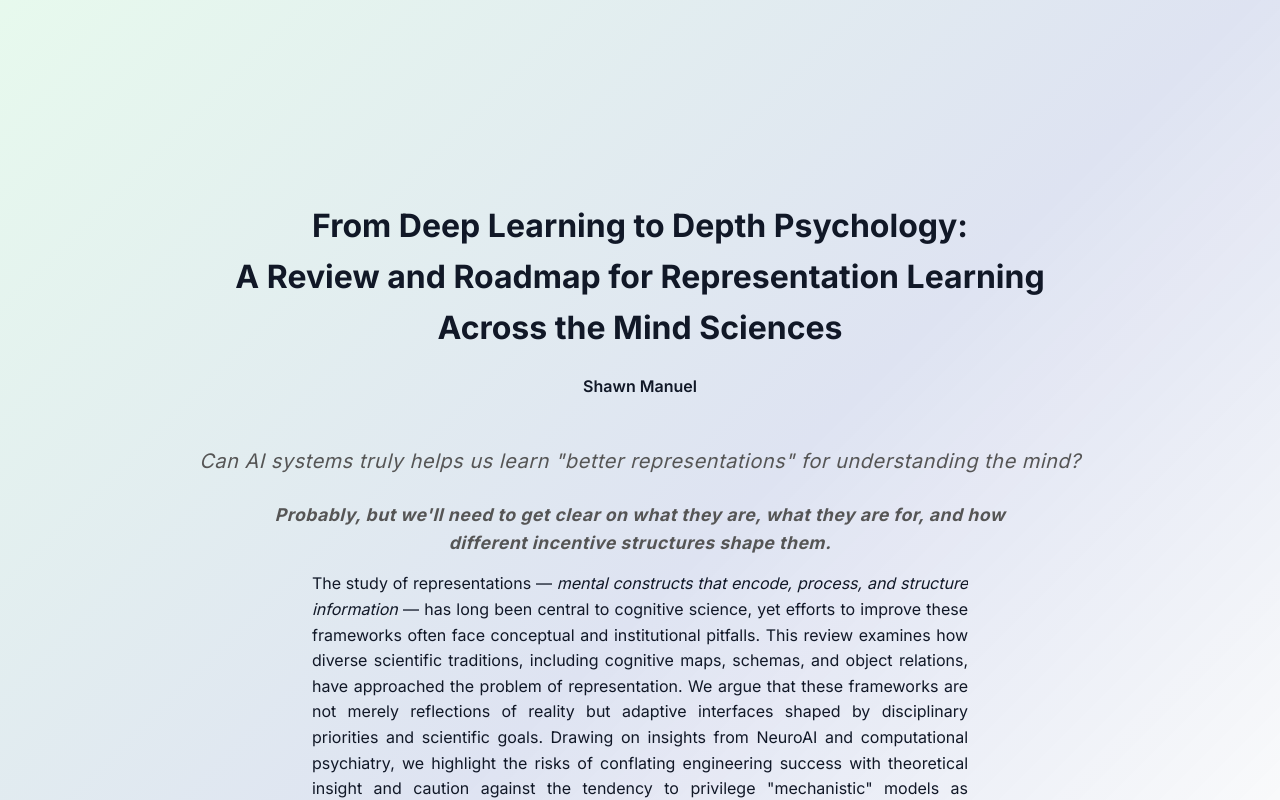
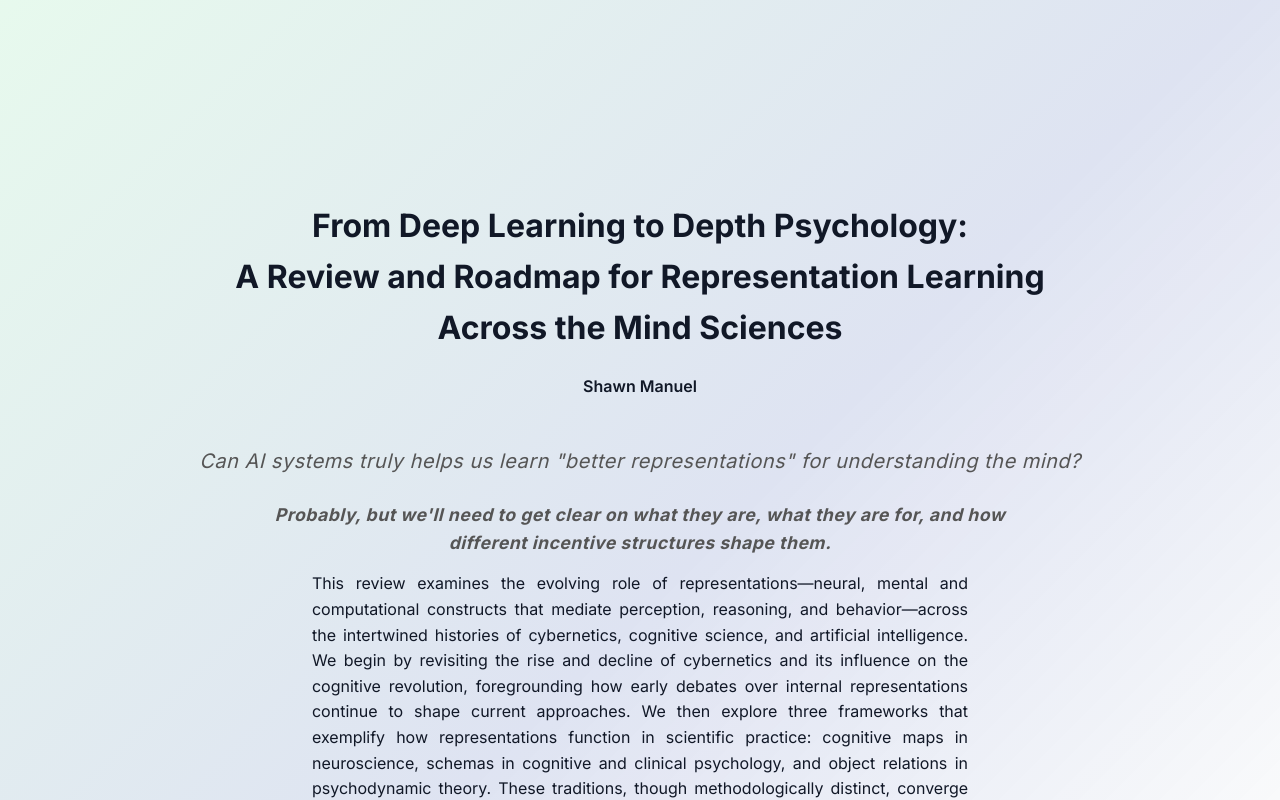
Before and after one commit to shwnmnl/representations, a plain HTML site: page index.html in a window 1280 px wide. Both pictures are taken after a click on the link "Summary". Shown: the top 800 px of the page. Drawn offline with Linux system fonts and the light colour scheme.

Commit message:
Update summary

```diff
--- a/index.html
+++ b/index.html
@@ -259,18 +259,18 @@
     <p class="tagline2"><strong>Probably, but we'll need to get clear on what they are, what they are for, and how different incentive structures shape them. </strong></p>
 
     <div id="summary-box" class="summary-box hidden">
-        <p>The study of representations — <i>mental constructs that encode, process, and structure information</i> — has long been central to cognitive science, yet efforts to improve these frameworks often face conceptual and institutional pitfalls.
-            This review examines how diverse scientific traditions, including cognitive maps, schemas, and object relations, have approached the problem of representation. We argue that these frameworks are not merely reflections of reality but adaptive interfaces shaped by disciplinary priorities and scientific goals.
-            Drawing on insights from NeuroAI and computational psychiatry, we highlight the risks of conflating engineering success with theoretical insight and caution against the tendency to privilege "mechanistic" models as inherently superior.
-            We further explore how historical cycles of scientific hype, such as the rise and fall of cybernetics, offer a cautionary tale for contemporary efforts to unify cognitive science under AI-driven paradigms.
-            By revisiting overlooked contributions, including insights from psychoanalysis and speculative theorization, we emphasize the value of integrating diverse perspectives, even those that challenge mainstream scientific norms.
-            We propose that fostering better representations requires a pluralistic mindset that embraces uncertainty, integrates marginalized frameworks, and encourages scientists to experiment beyond conventional boundaries.
-            Ultimately, this review aims to provide researchers with conceptual resources to engage more reflexively with representations in their own work, recognizing that the goal is not to identify a single “true” framework, but to develop flexible, context-sensitive tools that support scientific inquiry across disciplines.
+        <p>This review examines the evolving role of representations—neural, mental and computational constructs that mediate perception, reasoning, and behavior—across the intertwined histories of cybernetics, cognitive science, and artificial intelligence.
+          We begin by revisiting the rise and decline of cybernetics and its influence on the cognitive revolution, foregrounding how early debates over internal representations continue to shape current approaches.
+          We then explore three frameworks that exemplify how representations function in scientific practice: cognitive maps in neuroscience, schemas in cognitive and clinical psychology, and object relations in psychodynamic theory.
+          These traditions, though methodologically distinct, converge in treating representations as adaptive interfaces tailored to disciplinary goals rather than static mirrors of reality.
+          Drawing on insights from computational psychiatry and neuroAI, we argue that scientific progress depends not on converging toward a single “correct” model, but on developing representations that are flexible, context-sensitive, and reflexively engaged with their own assumptions.
+          We caution against equating engineering performance with theoretical adequacy and highlight how historical cycles of scientific hype, from cybernetics to modern AI, can obscure valuable, if marginalized, contributions.
+          By integrating perspectives across psychology, neuroscience, and AI, this review offers conceptual tools to support transdisciplinary dialogue and encourages researchers to treat representation not as a fixed ontology, but as a problem space requiring ongoing negotiation and pluralistic experimentation.
         </p>
     </div>
     <div class="divider"><span></span></div>
     <div class="cta-row">
-        <a href="https://drive.google.com/file/d/1_rzkni1UFGL382gGfBspEGKzE3p-aT8D/view?usp=drive_link" class="btn btn-alt">Paper</a>
+        <a href="https://drive.google.com/file/d/1jabvAs_9MWGWNBjstoHzAnBslkJYxqWH/view?usp=sharing" class="btn btn-alt">Paper</a>
         <a href="#" id="toggle-summary" class="btn">Summary</a>
         <a href="https://github.com/shwnmnl/representations" class="btn btn-alt">Code</a>
       </div>
```
